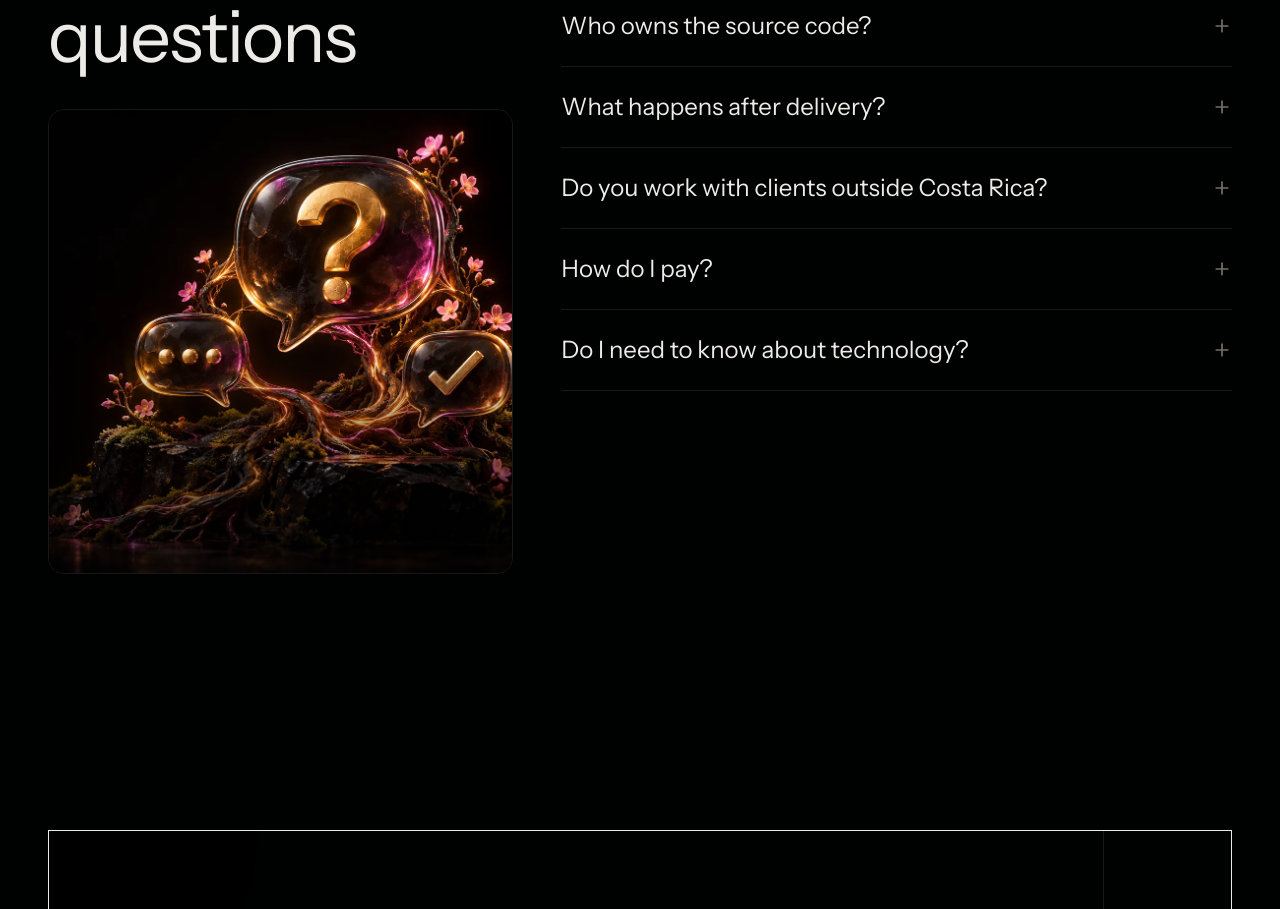
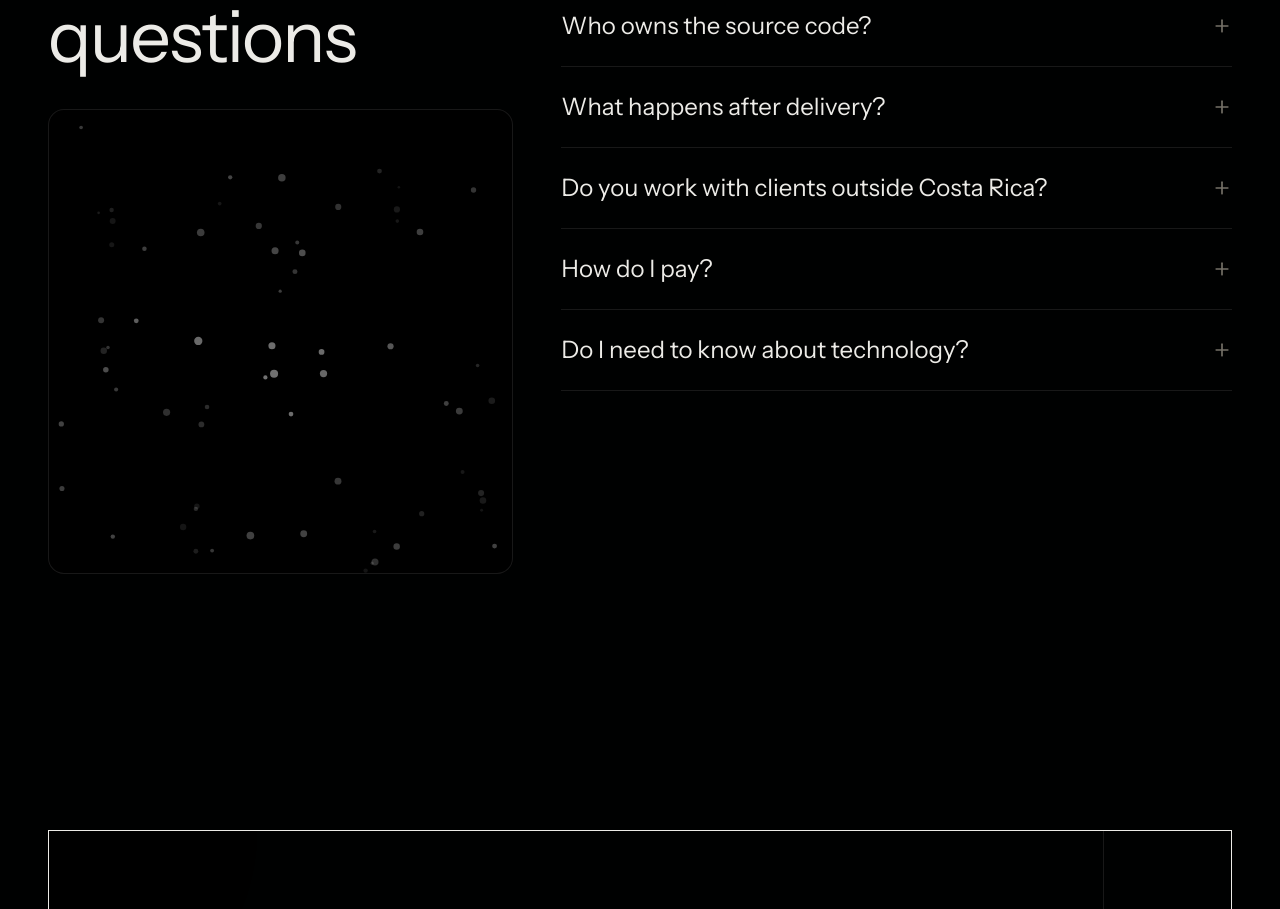
Before and after one commit to FreelancersProjects2026/Landing-Page, a Next.js app: page /en in a window 1280 px wide. Shown: the part 6168-7077 px from the top of the page. Built offline with nearby package versions, Linux system fonts and the light colour scheme.

Commit message:
feat(faq): T12 partículas decorativas en lugar de la imagen
El negocio descartó la imagen. La tarjeta conserva marco y medidas con
ParticleVisualization dentro; con movimiento reducido se oculta entera.

Co-Authored-By: Claude Opus 5.5 <noreply@anthropic.com>

```diff
--- a/src/app/[lang]/page.tsx
+++ b/src/app/[lang]/page.tsx
@@ -72,11 +72,7 @@ export default async function Home({
         <HowItWorksSection label={content.menu.process} {...content.process} />
         <ProjectsSection label={content.menu.projects} {...content.projects} />
         <TeamSection label={content.menu.team} {...content.team} />
-        <FaqSection
-          label={content.menu.faq}
-          {...content.faq}
-          imageSrc="/preguntas/preguntas-frecuentes.webp"
-        />
+        <FaqSection label={content.menu.faq} {...content.faq} />
         <CtaSection
           {...content.contact}
           whatsappUrl={whatsappUrl}
--- a/src/components/landing/faq-section.tsx
+++ b/src/components/landing/faq-section.tsx
@@ -1,19 +1,18 @@
-import Image from 'next/image'
 import { Plus } from 'lucide-react'
 import type { FaqItem } from '@modules/company-profile'
 
+import { ParticleVisualization } from './particle-visualization'
 import { sectionIds } from './section-ids'
 
 type FaqSectionProps = {
   label: string
   title: string
   items: readonly FaqItem[]
-  imageSrc: string
 }
 
 // <details> nativo: las respuestas quedan en el HTML del servidor (Google las exige visibles en la
 // página para FAQPage) y el desplegable funciona con teclado sin JS.
-export function FaqSection({ label, title, items, imageSrc }: FaqSectionProps) {
+export function FaqSection({ label, title, items }: FaqSectionProps) {
   return (
     <section
       id={sectionIds.faq}
@@ -34,15 +33,12 @@ export function FaqSection({ label, title, items, imageSrc }: FaqSectionProps) {
           >
             {title}
           </h2>
-          <div className="group/imagen relative mt-10 aspect-[16/10] overflow-hidden rounded-2xl border border-foreground/10 lg:aspect-square">
-            <Image
-              src={imageSrc}
-              alt=""
-              fill
-              sizes="(min-width: 1400px) 520px, (min-width: 1024px) 40vw, 100vw"
-              className="object-cover object-[85%_center] motion-safe:transition-transform motion-safe:duration-700 motion-safe:ease-out motion-safe:group-hover/imagen:scale-105"
-            />
-            <div className="absolute inset-0 bg-gradient-to-t from-background/80 via-transparent to-transparent" />
+          {/* Con movimiento reducido se oculta la tarjeta entera: vacía parecería un hueco roto. */}
+          <div
+            aria-hidden="true"
+            className="relative mt-10 aspect-[16/10] overflow-hidden rounded-2xl border border-foreground/10 bg-black lg:aspect-square motion-reduce:hidden"
+          >
+            <ParticleVisualization />
           </div>
         </div>
 
```
Also changed, not shown: 1 other file (tests, documents, lock files or other folders).
